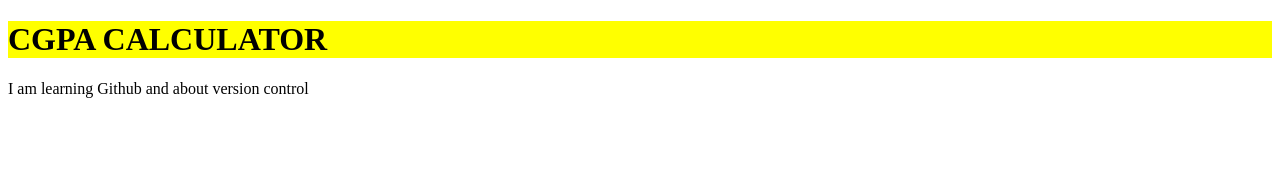
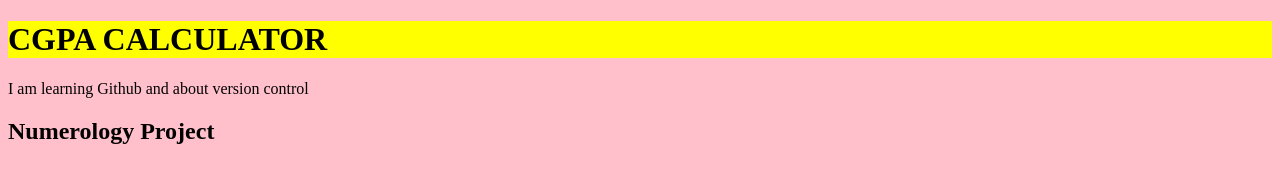
Before and after one commit to timothy123-star/CGPA-CALCULATOR, a plain HTML site: page cgpa.html in a window 1280 px wide. Both pictures are taken after a click on the element "CGPA CALCULATOR". Drawn offline with Linux system fonts and the light colour scheme.

Commit message:
improve codebase

```diff
--- a/cgpa.css
+++ b/cgpa.css
@@ -1,3 +1,7 @@
 h1 {
   background-color: tomato;
 }
+
+body {
+  background-color: brown;
+}
--- a/cgpa.html
+++ b/cgpa.html
@@ -10,6 +10,8 @@
     <h1>CGPA CALCULATOR</h1>
 
     <p>I am learning Github and about version control</p>
+
+    <h2>Numerology Project</h2>
     <script src="cgpa.js"></script>
   </body>
 </html>
--- a/cgpa.js
+++ b/cgpa.js
@@ -5,3 +5,8 @@ document.querySelector("h1").addEventListener("click", (e) => {
   e.preventDefault();
   document.querySelector("h1").style.backgroundColor = "yellow";
 });
+
+selector.addEventListener("click", (e) => {
+  e.preventDefault();
+  selector.style.backgroundColor = "pink";
+});
```
